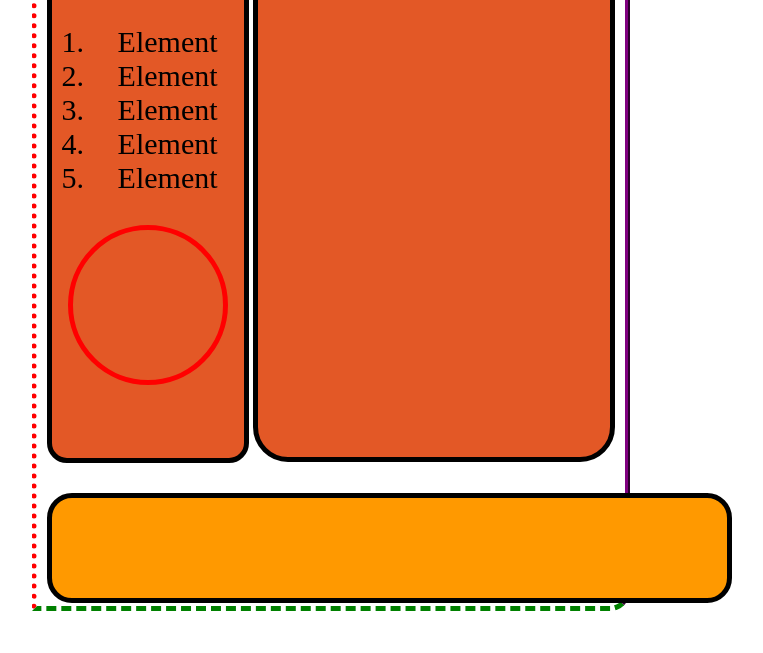
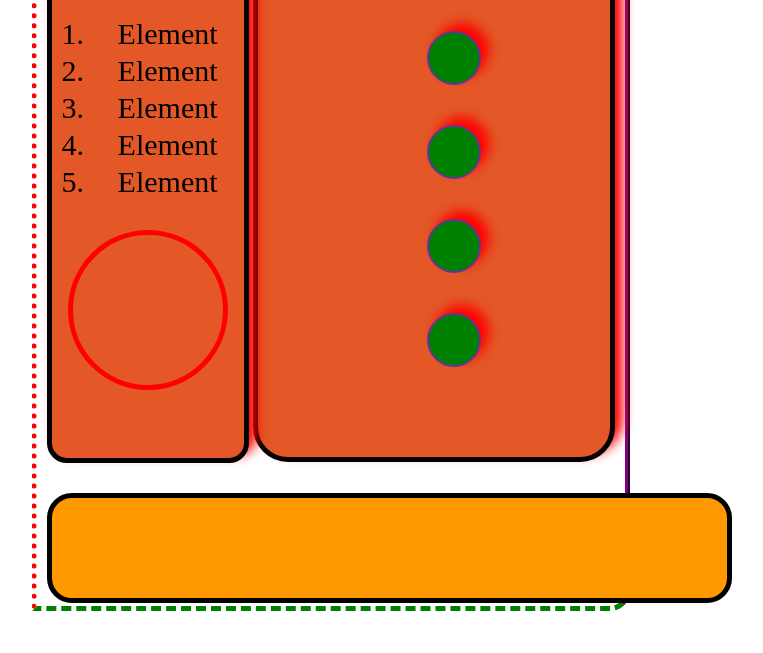
Before and after one commit to Marin-Kitagawa-23/DZ, a plain HTML site: page Second/index.html in a window 1280 px wide. Shown: the part 147-800 px from the top of the page, without its empty margins (309-1072 px from the left). Drawn offline with Linux system fonts and the light colour scheme.

Commit message:
Second_DZ_Finished

```diff
--- a/Second/main.css
+++ b/Second/main.css
@@ -29,7 +29,22 @@
     top: 40px;
     border-radius:  20px;
     text-align: center;
+    line-height: 37px;
     padding: 0%;
+}
+
+.circle {
+    height: 50px;
+    width: 50px;
+    background: green;
+    border: 2px solid rebeccapurple;
+    float: top;
+    margin: 40px auto;
+    border-radius: 50%;
+}
+
+#right , #left , .circle {
+    box-shadow: 8px -8px 12px 0px red;
 }
 
 
```
